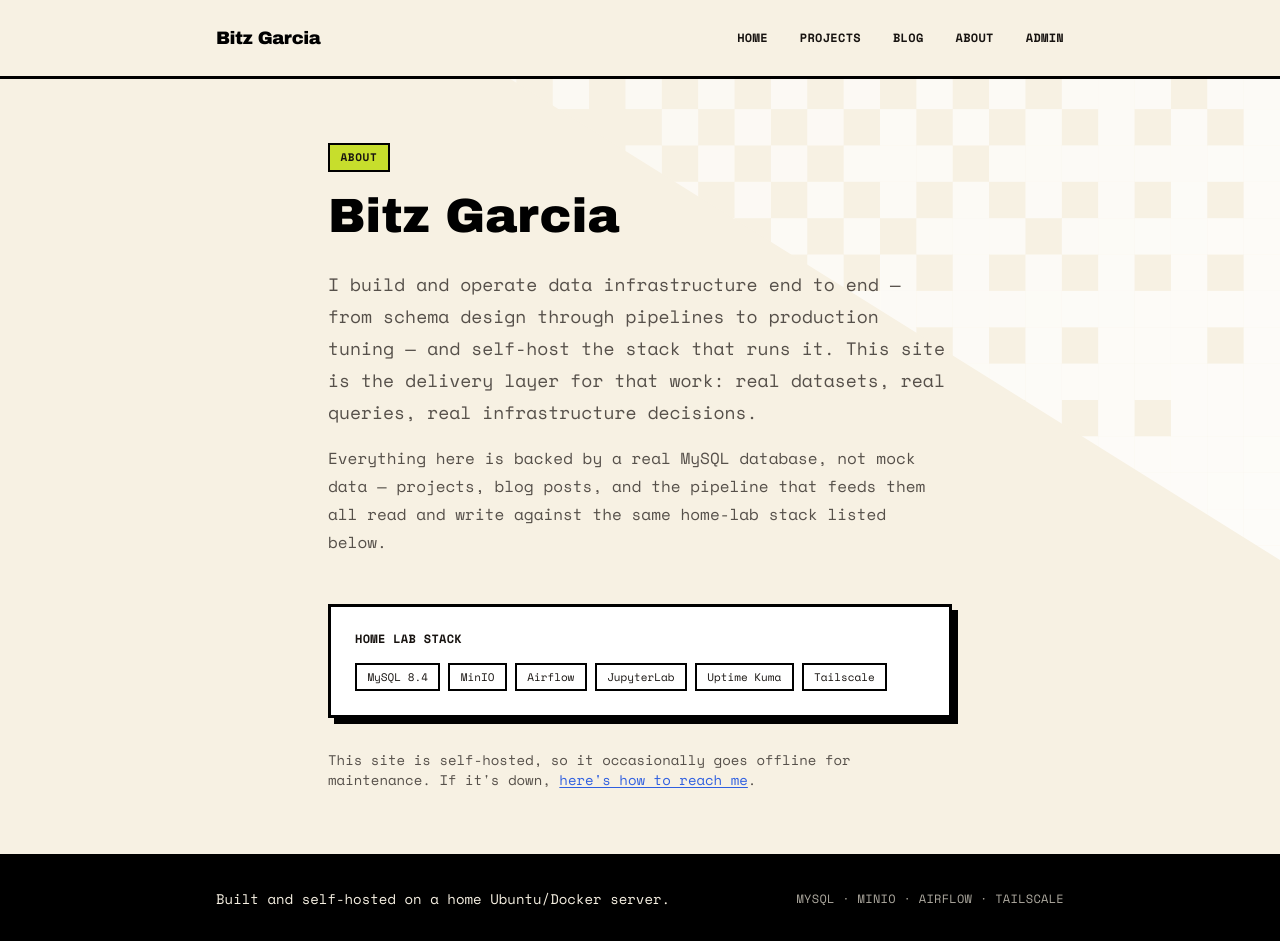
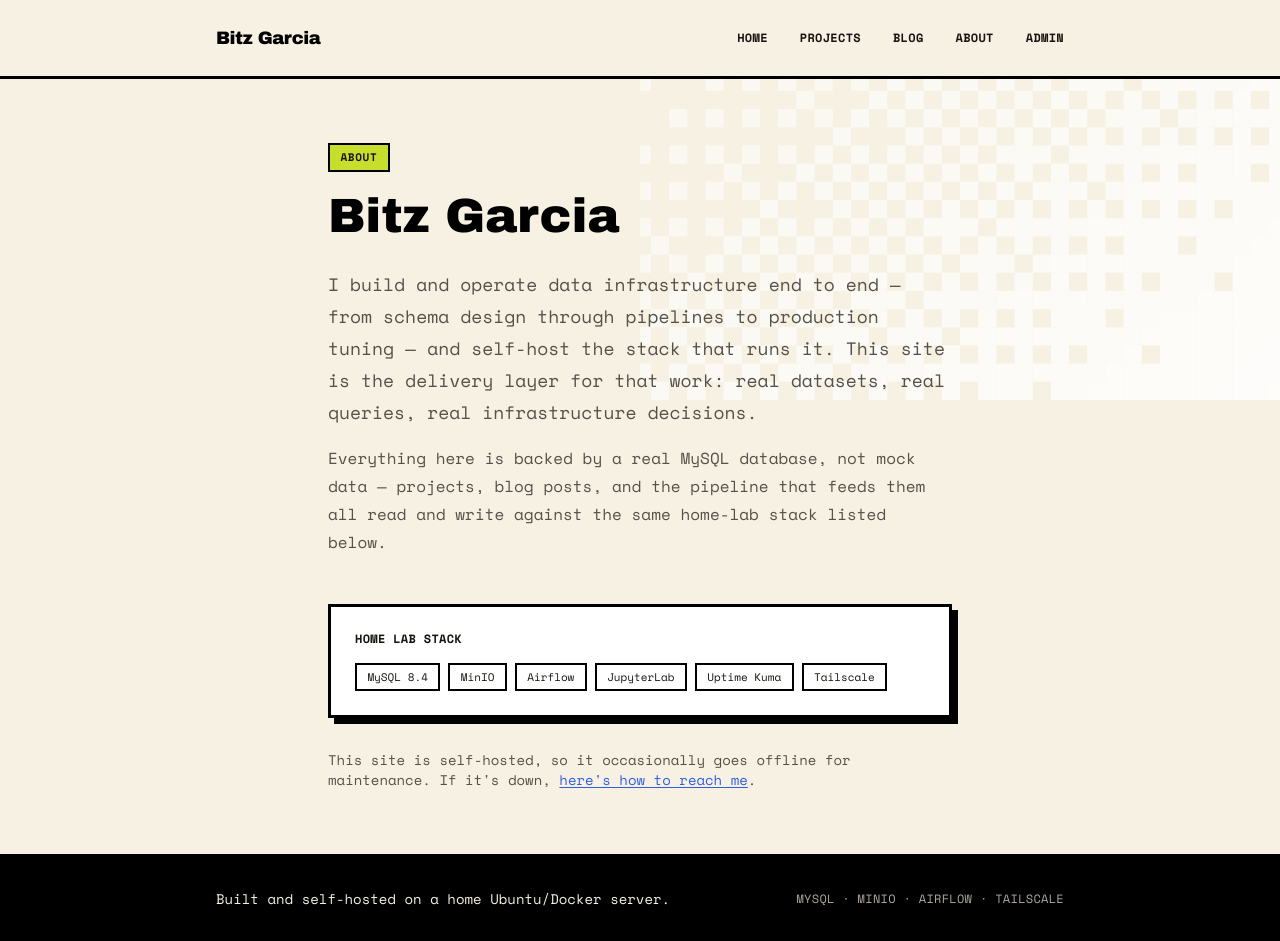
Before and after one commit to bitz161/portfolio-site, a Next.js app: page /about in a window 1280 px wide. Built offline with nearby package versions, Linux system fonts and the light colour scheme.

Commit message:
Revert "Clip dither background to a diagonal wedge instead of a rectangle"
This reverts commit fe0559ca2539e24eb77fed5c402ae29bb031b24d.

```diff
--- a/src/app/globals.css
+++ b/src/app/globals.css
@@ -44,20 +44,19 @@ body {
 }
 
 /* Fixed viewport-relative pixel-dither texture, independent of page
-   height so it never stretches on short/tall pages. Clipped to a
-   diagonal wedge in the top-right corner (~1/4 of the viewport by
-   area) rather than a hard rectangle, so the edge reads as an angled
-   cut instead of a box outline. Sits behind every page's content via
-   z-index rather than in the normal document flow. */
+   height so it never stretches on short/tall pages. Confined to the
+   top-right quarter of the viewport rather than the whole page; sits
+   behind every page's content via z-index rather than in the normal
+   document flow. */
 body::before {
   content: "";
   position: fixed;
   inset: 0;
   z-index: -1;
   background-image: url("/bg-dither.svg");
-  background-size: cover;
+  background-size: 50% 50%;
   background-position: top right;
-  clip-path: polygon(30% 0%, 100% 0%, 100% 70%);
+  background-repeat: no-repeat;
 }
 
 @layer components {
```
